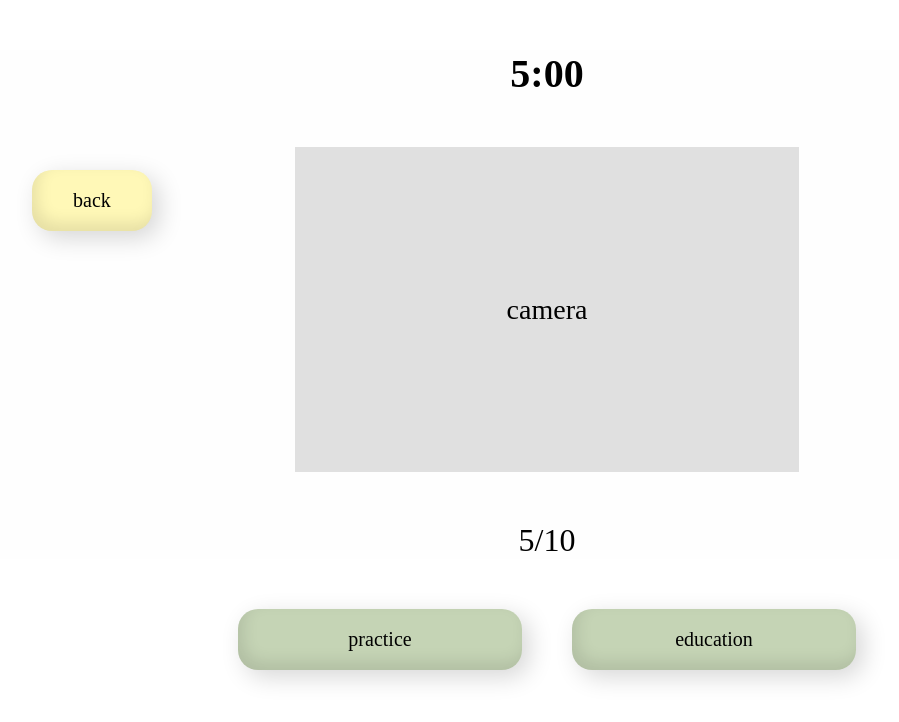
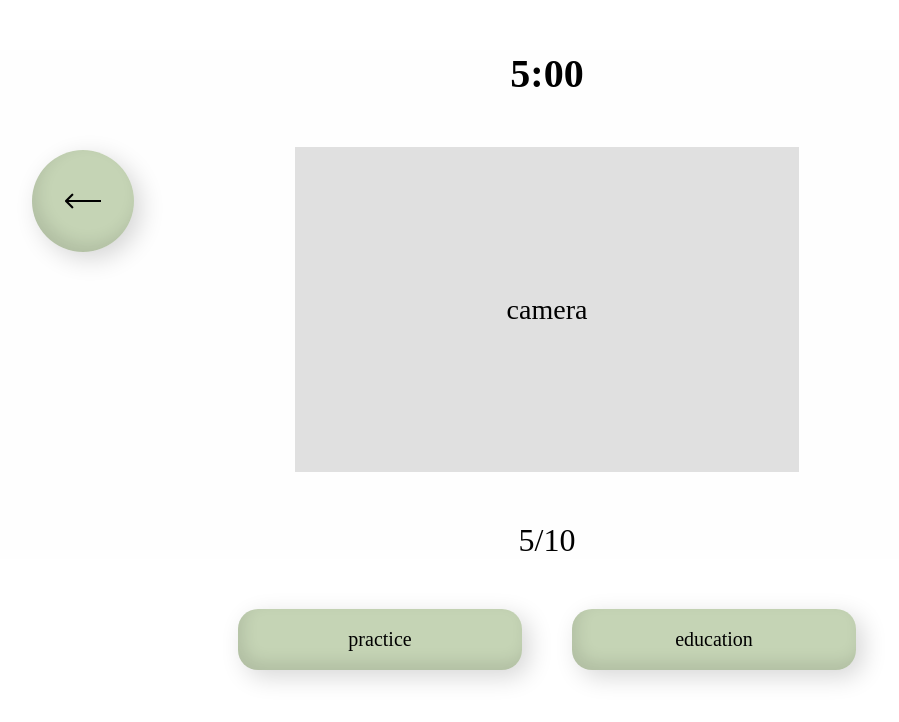
Before and after one commit to annakuskova/annakuskova.github.io, a React (Create React App) app: page /game/go in a window 1280 px wide. Shown: the top 722 px of the page, without its empty margins (93-992 px from the left). Built offline with nearby package versions, Linux system fonts and the light colour scheme.

Commit message:
btn back in Game.jsx

```diff
--- a/src/components/Navbar.css
+++ b/src/components/Navbar.css
@@ -46,12 +46,13 @@
   border-radius: 20px;
 }
 
+
 .nav_btn_back {
   position: absolute;
-  width: 120px;
-  height: 61px;
+  width: 102px;
+  height: 102px;
   left: 125px;
-  top: 170px;
+  top: 150px;
 
   font-family: "Montserrat";
   font-style: normal;
@@ -63,20 +64,21 @@
   align-items: center;
   text-align: center;
 
-  background: #fff8b7;
+  background: rgba(126, 159, 91, 0.45);
   box-shadow: 7px 7px 24px rgba(0, 0, 0, 0.16),
     inset 5px -8px 16px rgba(0, 0, 0, 0.1);
-  border-radius: 20px;
+  border-radius: 100px;
 }
 
+
+
 .nav_btn_back a {
-
   width: 111.97px;
   height: 100px;
   left: 1000px;
   top: 150px;
 
-    font-family: 'Montserrat';
+  font-family: "Montserrat";
   font-style: normal;
   font-weight: 400;
   font-size: 20px;
@@ -101,7 +103,7 @@
   font-size: 20px;
 }
 
-.nav_btn:hover {
+.nav_btn:hover, .nav_btn_back:hover {
   cursor: pointer;
   background: rgba(85, 107, 61, 0.45);
 }
--- a/src/components/game/Go.jsx
+++ b/src/components/game/Go.jsx
@@ -1,12 +1,15 @@
 import React from "react";
 import { Link } from "react-router-dom";
+import arrow from "../../Arrow.png";
 
 const Go = () => {
   return (
     <div className="main">
       <div className="nav_btn_back">
-          <a href="/game">back</a>
-        </div>
+        <a href="/game">
+          <img src={arrow} alt="arrow"></img>
+        </a>
+      </div>
       <div className="game">
         <div className="time">5:00</div>
         <div className="camera">camera</div>
--- a/src/components/practice/Content.css
+++ b/src/components/practice/Content.css
@@ -1,5 +1,5 @@
 .main_content{
-    margin-top: 50px;
+    margin-top: 30px;
     display: flex;
     justify-content: center;
 }
--- a/src/index.css
+++ b/src/index.css
@@ -27,6 +27,7 @@ div {
 }
 
 .letters{
+  margin-top: 30px;
   display: flex;
   flex-direction: column;
 }
```
Also changed, not shown: src/Arrow.png (added), src/logo.svg (deleted). Lines whose indentation alone changed are shown as unchanged.
